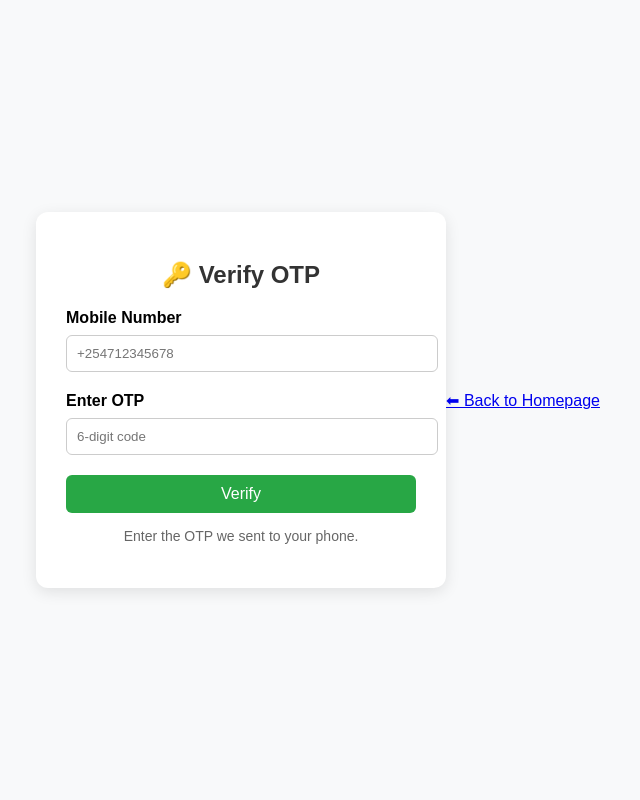
After one commit to Delegate-is/Machine_Learning, a Django app: page /verify in a window 1280 px wide. The commit adds this page. Shown: the whole page, without its empty margins (322-962 px from the left). Run offline with Django 5.2, Linux system fonts and the light colour scheme.

```diff
--- a/productmgt/product/templates/product/home.html
+++ b/productmgt/product/templates/product/home.html
@@ -28,6 +28,8 @@
         <nav style="background:#333; padding:10px; margin-bottom:20px;">
         <a href="/" style="color:white; margin-right:20px; text-decoration:none;">🏠 Home</a>
         <a href="{% url 'translator' %}" style="color:white; text-decoration:none;">🌍 Arabic Translator</a>
+        <a href="{% url 'request' %}" style="color:white; text-decoration:none;">Request OTP</a>
+        <a href="{% url 'verify_otp' %}" style="color:white; text-decoration:none;">Verify OTP</a>
     </nav>
     </nav>
     <h1>Product Form</h1>
--- /dev/null
+++ b/productmgt/product/templates/product/verify_otp.html
@@ -0,0 +1,81 @@
+<!DOCTYPE html>
+<html lang="en">
+<head>
+    <meta charset="UTF-8">
+    <meta name="viewport" content="width=device-width, initial-scale=1.0">
+    <title>Verify OTP</title>
+    <style>
+        body {
+            font-family: Arial, sans-serif;
+            background: #f8f9fa;
+            display: flex;
+            justify-content: center;
+            align-items: center;
+            height: 100vh;
+            margin: 0;
+        }
+        .otp-container {
+            background: #fff;
+            padding: 30px;
+            border-radius: 12px;
+            box-shadow: 0 4px 15px rgba(0,0,0,0.1);
+            width: 350px;
+            text-align: center;
+        }
+        h2 {
+            margin-bottom: 20px;
+            color: #333;
+        }
+        label {
+            display: block;
+            margin-bottom: 8px;
+            font-weight: bold;
+            text-align: left;
+        }
+        input {
+            width: 100%;
+            padding: 10px;
+            margin-bottom: 20px;
+            border: 1px solid #ccc;
+            border-radius: 6px;
+        }
+        button {
+            background: #28a745;
+            color: white;
+            padding: 10px;
+            border: none;
+            border-radius: 6px;
+            width: 100%;
+            cursor: pointer;
+            font-size: 16px;
+        }
+        button:hover {
+            background: #218838;
+        }
+        .note {
+            font-size: 14px;
+            margin-top: 15px;
+            color: #666;
+        }
+    </style>
+</head>
+<body>
+    <div class="otp-container">
+        <h2>🔑 Verify OTP</h2>
+        <form method="POST">
+            {% csrf_token %}
+            <label for="mobile">Mobile Number</label>
+            <input type="text" id="mobile" name="mobile" placeholder="+254712345678" required>
+
+            <label for="otp">Enter OTP</label>
+            <input type="text" id="otp" name="otp" placeholder="6-digit code" required>
+
+            <button type="submit">Verify</button>
+        </form>
+        <p class="note">Enter the OTP we sent to your phone.</p>
+    </div>
+    <div class="text-center mt-3">
+        <a href="{% url 'home' %}" class="btn btn-outline-secondary">⬅ Back to Homepage</a>
+    </div>
+</body>
+</html>
--- a/productmgt/product/views.py
+++ b/productmgt/product/views.py
@@ -49,3 +49,32 @@ def translator_view(request):
                 translation = f"❌ Error: {e}"
 
     return render(request, "product/translator.html",)
+
+from django.shortcuts import render, redirect
+from django.http import HttpResponse
+from productmgt.utils import generate_otp
+from productmgt.sms_utils import send_otp_via_sms
+
+otp_storage = {}  # temporary storage (use DB/Redis in real apps)
+
+def request_otp(request):
+    if request.method == "POST":
+        mobile = request.POST.get("mobile")
+        otp = generate_otp()
+        otp_storage[mobile] = otp  # store OTP for that mobile
+        send_otp_via_sms(mobile, otp)
+        return HttpResponse("OTP sent successfully!")
+
+    return render(request, "product/request_otp.html")
+
+def verify_otp(request):
+    if request.method == "POST":
+        mobile = request.POST.get("mobile")
+        otp_entered = request.POST.get("otp")
+
+        if otp_storage.get(mobile) == otp_entered:
+            return HttpResponse("✅ OTP Verified Successfully!")
+        else:
+            return HttpResponse("❌ Invalid OTP. Try again.")
+
+    return render(request, "product/verify_otp.html")
--- a/productmgt/productmgt/urls.py
+++ b/productmgt/productmgt/urls.py
@@ -22,4 +22,6 @@ urlpatterns = [
     path('admin/', admin.site.urls),
     path("", home, name="home"),
     path('translator', translator_view, name="translator"),
+    path("request", request_otp, name="request"),
+    path("verify", verify_otp, name="verify"),
 ]
--- /dev/null
+++ b/productmgt/productmgt/utils.py
@@ -0,0 +1,4 @@
+import random
+
+def generate_otp():
+    return str(random.randint(100000, 999999))  # 6-digit OTP
--- /dev/null
+++ b/productmgt/utils.py
@@ -0,0 +1,4 @@
+import random
+
+def generate_otp():
+    return str(random.randint(100000, 999999))  # 6-digit OTP
```
Also changed, not shown: productmgt/product/sms_utils.py (added, +14 -0 lines), productmgt/product/templates/product/request_otp.html (added, +77 -0 lines), productmgt/productmgt/sms_utils.py (added, +14 -0 lines), 1 other file.
